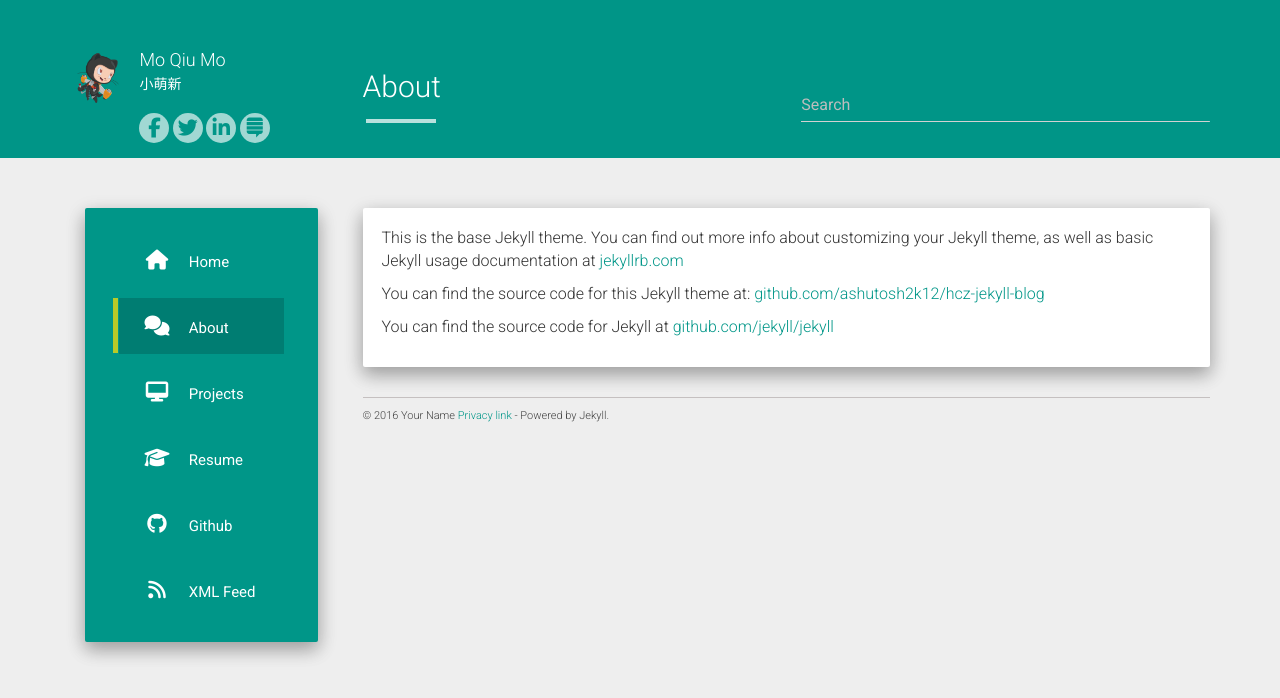
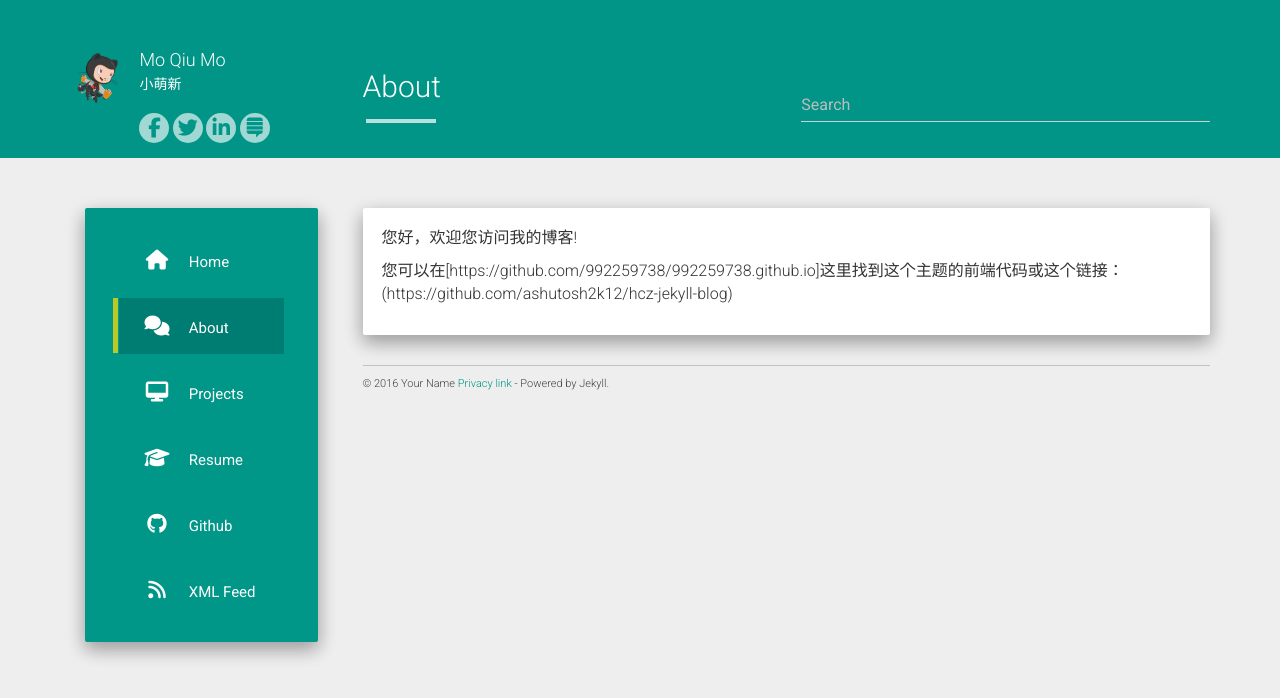
Before and after one commit to 992259738/992259738.github.io, a Jekyll site: the page built from about.md, in a window 1280 px wide. Shown: the top 698 px of the page. Built offline with Jekyll 4.4.1, drawn with Linux system fonts in a browser that asks for light colours; nearby versions of some CDN libraries.

Commit message:
Update about.md
about信息界面修改

```diff
--- a/about.md
+++ b/about.md
@@ -4,8 +4,7 @@ title: About
 permalink: /about/
 ---
 
-This is the base Jekyll theme. You can find out more info about customizing your Jekyll theme, as well as basic Jekyll usage documentation at [jekyllrb.com](http://jekyllrb.com/)
+您好，欢迎您访问我的博客!
 
-You can find the source code for this Jekyll theme at: [github.com/ashutosh2k12/hcz-jekyll-blog](https://github.com/ashutosh2k12/hcz-jekyll-blog)
-
-You can find the source code for Jekyll at [github.com/jekyll/jekyll](https://github.com/jekyll/jekyll)
+您可以在[https://github.com/992259738/992259738.github.io]这里找到这个主题的前端代码或这个链接：
+(https://github.com/ashutosh2k12/hcz-jekyll-blog)
```
